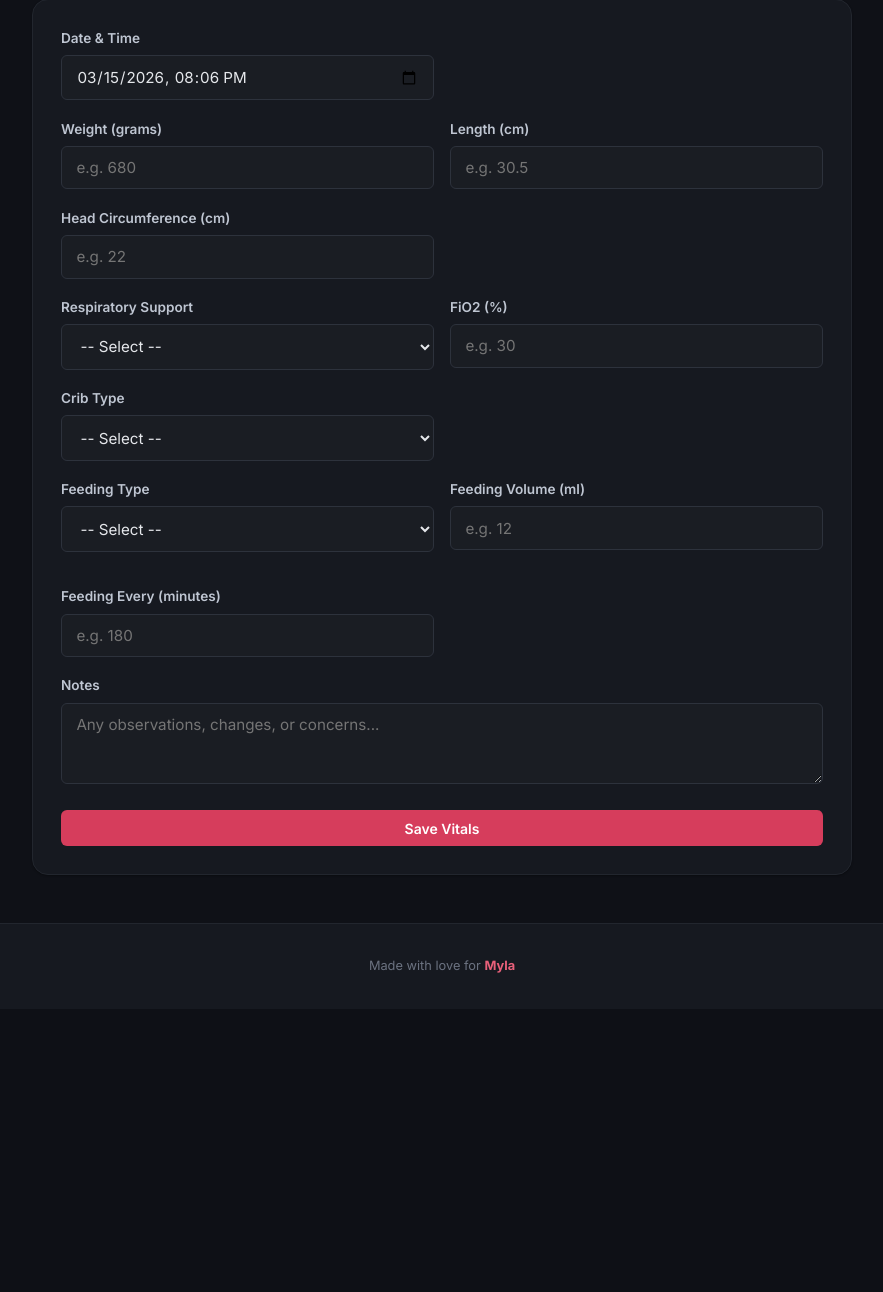
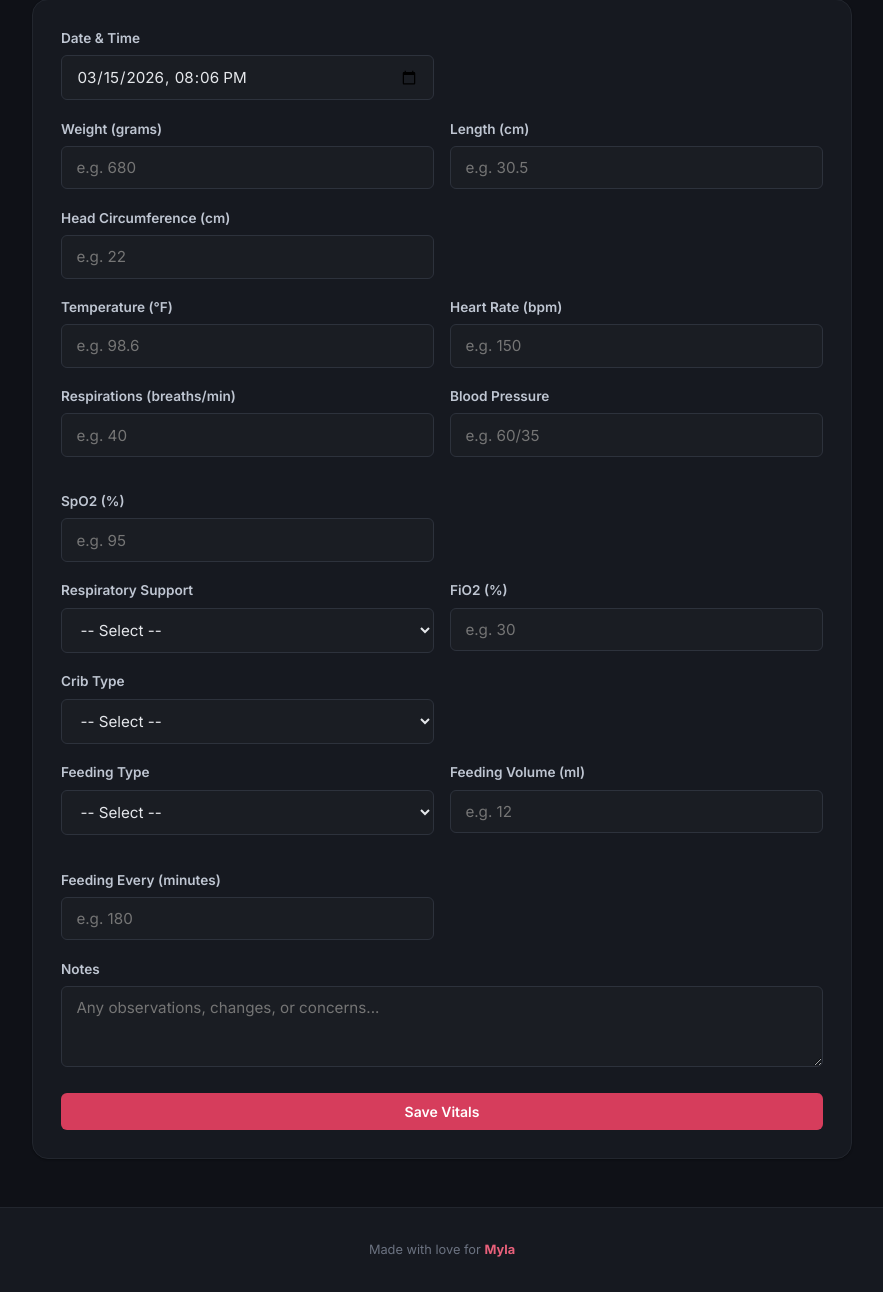
Before and after one commit to chucksupport/mylafyi, a Node server app: template views/admin/vitals.ejs in a window 1280 px wide. Shown: the part 209-1501 px from the top of the page, without its empty margins (198-1081 px from the left). Before the commit the page ends 1182 px from the top, so only its background shows below. Run offline with Node 20, Linux system fonts and the light colour scheme; the template is opened without the code that fills it, so the values that code supplies are empty; data comes from the database, SQL or seed files in the repository; some libraries are stand-ins or nearby versions.

Commit message:
Add temperature, heart rate, respirations, blood pressure, and SpO2 to vitals
- Add blood_pressure column migration to database
- Wire respiratory_rate and blood_pressure into createVital and POST route
- Add form fields for all 5 new vitals in admin form
- Add columns to vitals page table and trend charts for HR, SpO2, temp, respirations
- New vitals not added to home page per requirement

https://claude.ai/code/session_0112V7L2fosebmeCd8Z9QvP4

```diff
--- a/db.js
+++ b/db.js
@@ -93,6 +93,13 @@ try {
   db.prepare('SELECT feeding_frequency_minutes FROM vitals LIMIT 1').get();
 } catch {
   db.exec('ALTER TABLE vitals ADD COLUMN feeding_frequency_minutes INTEGER');
+}
+
+// Migrate: add blood_pressure to vitals
+try {
+  db.prepare('SELECT blood_pressure FROM vitals LIMIT 1').get();
+} catch {
+  db.exec('ALTER TABLE vitals ADD COLUMN blood_pressure TEXT');
 }
 
 // Seed default milestones if empty
@@ -227,13 +234,14 @@ module.exports = {
 
   createVital(data) {
     return db.prepare(`
-      INSERT INTO vitals (recorded_at, weight_grams, length_cm, head_circumference_cm, heart_rate, oxygen_saturation, temperature, fio2, respiratory_support, crib_type, feeding_type, feeding_volume_ml, feeding_frequency_minutes, notes)
-      VALUES (?, ?, ?, ?, ?, ?, ?, ?, ?, ?, ?, ?, ?, ?)
+      INSERT INTO vitals (recorded_at, weight_grams, length_cm, head_circumference_cm, heart_rate, respiratory_rate, oxygen_saturation, temperature, blood_pressure, fio2, respiratory_support, crib_type, feeding_type, feeding_volume_ml, feeding_frequency_minutes, notes)
+      VALUES (?, ?, ?, ?, ?, ?, ?, ?, ?, ?, ?, ?, ?, ?, ?, ?)
     `).run(
       data.recorded_at, data.weight_grams || null, data.length_cm || null,
       data.head_circumference_cm || null, data.heart_rate || null,
+      data.respiratory_rate || null,
       data.oxygen_saturation || null, data.temperature || null,
-      data.fio2 || null,
+      data.blood_pressure || null, data.fio2 || null,
       data.respiratory_support || null, data.crib_type || null,
       data.feeding_type || null, data.feeding_volume_ml || null,
       data.feeding_frequency_minutes || null,
--- a/server.js
+++ b/server.js
@@ -267,8 +267,10 @@ app.post('/admin/vitals', requireAuth, (req, res) => {
     length_cm: req.body.length_cm,
     head_circumference_cm: req.body.head_circumference_cm,
     heart_rate: req.body.heart_rate,
+    respiratory_rate: req.body.respiratory_rate,
     oxygen_saturation: req.body.oxygen_saturation,
     temperature: req.body.temperature,
+    blood_pressure: req.body.blood_pressure,
     fio2: req.body.fio2,
     respiratory_support: req.body.respiratory_support,
     crib_type: req.body.crib_type,
--- a/views/admin/vitals.ejs
+++ b/views/admin/vitals.ejs
@@ -29,6 +29,32 @@
       <div class="form-group">
         <label for="head_circumference_cm">Head Circumference (cm)</label>
         <input type="number" id="head_circumference_cm" name="head_circumference_cm" step="0.1" placeholder="e.g. 22" value="<%= prev.head_circumference_cm || '' %>">
+      </div>
+    </div>
+
+    <div class="form-row">
+      <div class="form-group">
+        <label for="temperature">Temperature (&deg;F)</label>
+        <input type="number" id="temperature" name="temperature" step="0.1" placeholder="e.g. 98.6" value="<%= prev.temperature || '' %>">
+      </div>
+      <div class="form-group">
+        <label for="heart_rate">Heart Rate (bpm)</label>
+        <input type="number" id="heart_rate" name="heart_rate" step="1" placeholder="e.g. 150" value="<%= prev.heart_rate || '' %>">
+      </div>
+    </div>
+
+    <div class="form-row">
+      <div class="form-group">
+        <label for="respiratory_rate">Respirations (breaths/min)</label>
+        <input type="number" id="respiratory_rate" name="respiratory_rate" step="1" placeholder="e.g. 40" value="<%= prev.respiratory_rate || '' %>">
+      </div>
+      <div class="form-group">
+        <label for="blood_pressure">Blood Pressure</label>
+        <input type="text" id="blood_pressure" name="blood_pressure" placeholder="e.g. 60/35" value="<%= prev.blood_pressure || '' %>">
+      </div>
+      <div class="form-group">
+        <label for="oxygen_saturation">SpO2 (%)</label>
+        <input type="number" id="oxygen_saturation" name="oxygen_saturation" step="1" min="0" max="100" placeholder="e.g. 95" value="<%= prev.oxygen_saturation || '' %>">
       </div>
     </div>
 
@@ -101,6 +127,11 @@
           <% if (v.weight_grams) { %>Wt: <%= v.weight_grams %>g &nbsp;<% } %>
           <% if (v.length_cm) { %>L: <%= v.length_cm %>cm &nbsp;<% } %>
           <% if (v.head_circumference_cm) { %>HC: <%= v.head_circumference_cm %>cm &nbsp;<% } %>
+          <% if (v.temperature) { %>T: <%= v.temperature %>&deg;F &nbsp;<% } %>
+          <% if (v.heart_rate) { %>HR: <%= v.heart_rate %> &nbsp;<% } %>
+          <% if (v.respiratory_rate) { %>RR: <%= v.respiratory_rate %> &nbsp;<% } %>
+          <% if (v.blood_pressure) { %>BP: <%= v.blood_pressure %> &nbsp;<% } %>
+          <% if (v.oxygen_saturation) { %>SpO2: <%= v.oxygen_saturation %>% &nbsp;<% } %>
           <% if (v.respiratory_support) { %><%= v.respiratory_support %> &nbsp;<% } %>
           <% if (v.fio2) { %>FiO2: <%= v.fio2 %>% &nbsp;<% } %>
           <% if (v.feeding_frequency_minutes) { %>q<%= v.feeding_frequency_minutes >= 60 ? (v.feeding_frequency_minutes / 60) + 'h' : v.feeding_frequency_minutes + 'min' %> &nbsp;<% } %>
```
Also changed, not shown: views/vitals.ejs (+26 -0 lines).
